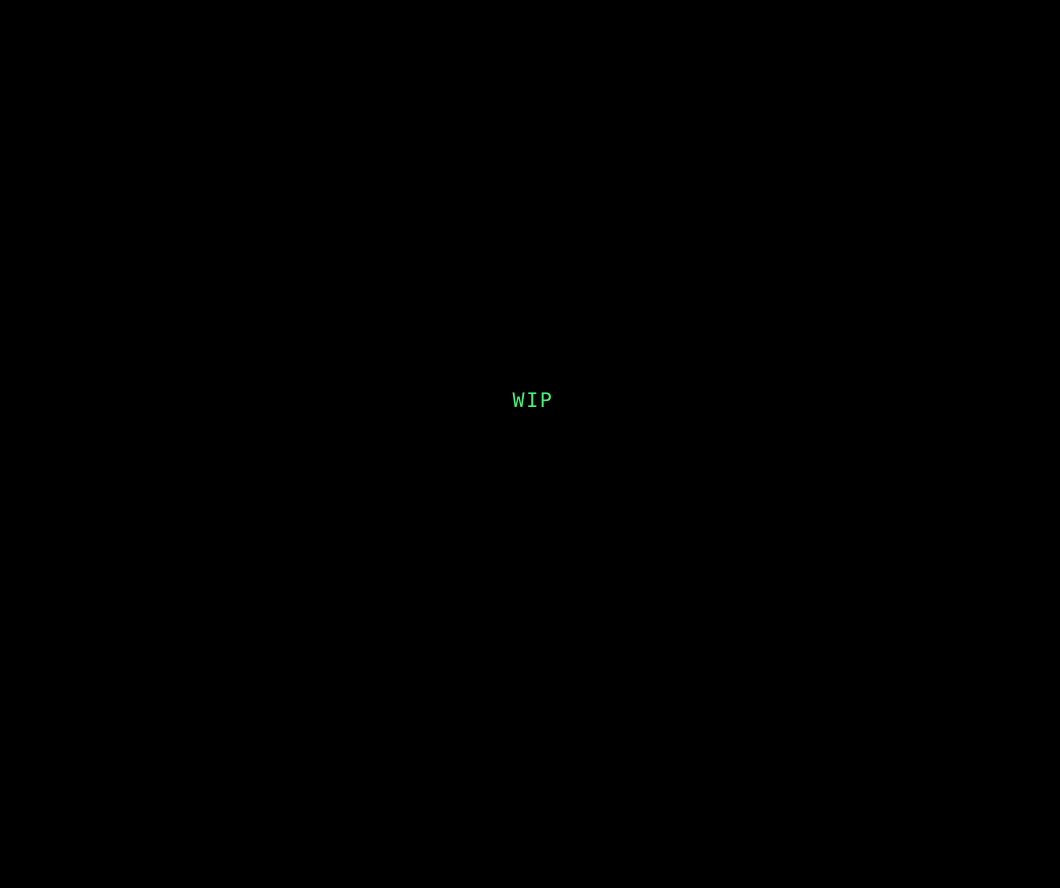
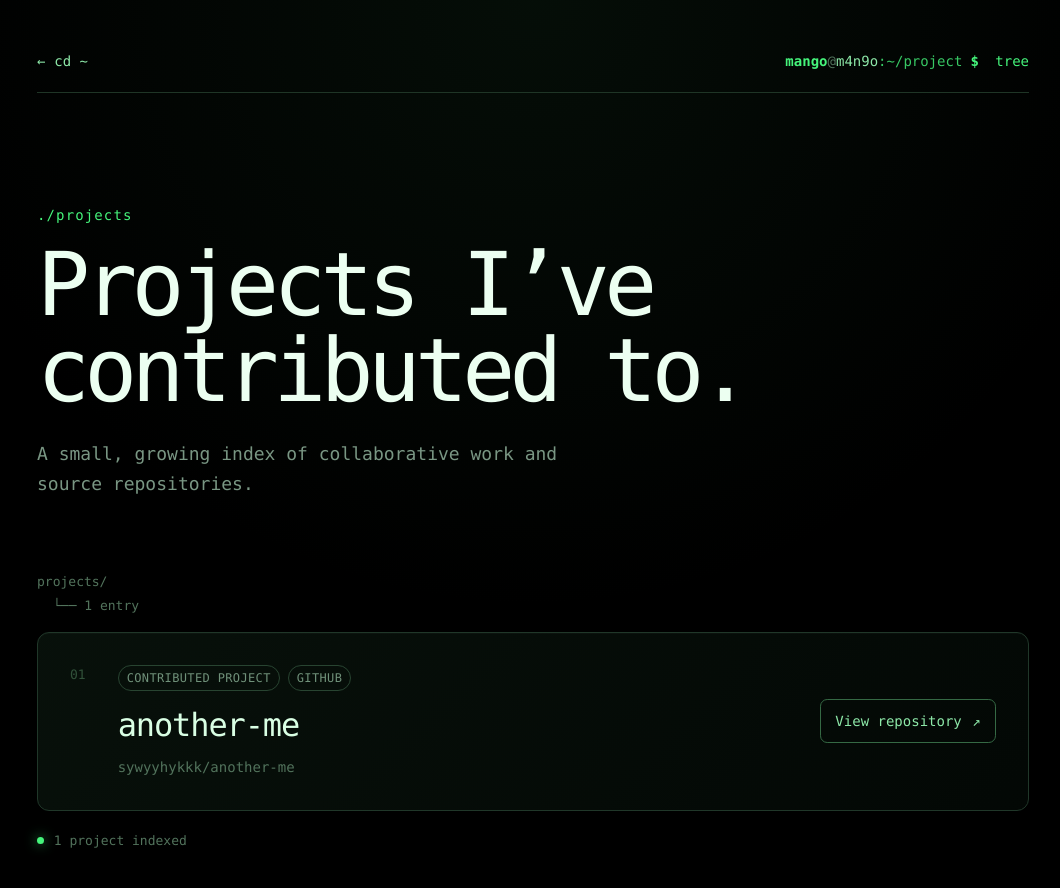
Before and after one commit to sywyyhykkk/m4n9o, a Nuxt app: page /project in a window 1280 px wide. Shown: the top 888 px of the page, without its empty margins (107-1167 px from the left). Before the commit the page ends 800 px from the top, so only its background shows below. Built offline with nearby package versions, Linux system fonts and the light colour scheme.

Commit message:
feat: add terminal-inspired projects page

```diff
--- /dev/null
+++ b/app/data/projects.ts
@@ -0,0 +1,15 @@
+export interface Project {
+  name: string
+  repository: string
+  role: string
+  url: `https://github.com/${string}`
+}
+
+export const projects: Project[] = [
+  {
+    name: 'another-me',
+    repository: 'sywyyhykkk/another-me',
+    role: 'Contributed project',
+    url: 'https://github.com/sywyyhykkk/another-me',
+  },
+]
--- /dev/null
+++ b/app/pages/project.vue
@@ -0,0 +1,348 @@
+<script setup lang="ts">
+import { projects } from '~/data/projects'
+
+useSeoMeta({
+  title: 'Projects — M4N9O',
+  description: 'Projects and open-source work contributed to by Mango.',
+  ogTitle: 'Projects — M4N9O',
+  ogDescription: 'Projects and open-source work contributed to by Mango.',
+})
+</script>
+
+<template>
+  <main class="projects-page">
+    <section class="projects-shell" aria-labelledby="projects-title">
+      <header class="projects-header">
+        <NuxtLink class="projects-home" to="/">
+          <span aria-hidden="true">←</span>
+          cd ~
+        </NuxtLink>
+
+        <p class="projects-command" aria-hidden="true">
+          <span class="projects-command__user">mango</span><span class="projects-command__muted">@</span><span class="projects-command__host">m4n9o</span><span class="projects-command__path">:~/project</span>
+          <span class="projects-command__symbol">$</span>
+          tree
+        </p>
+      </header>
+
+      <div class="projects-intro">
+        <p class="projects-eyebrow">
+          ./projects
+        </p>
+        <h1 id="projects-title">
+          Projects I’ve contributed to.
+        </h1>
+        <p>
+          A small, growing index of collaborative work and source repositories.
+        </p>
+      </div>
+
+      <div class="projects-tree" aria-hidden="true">
+        <span>projects/</span>
+        <span>└── {{ projects.length }} entr{{ projects.length === 1 ? 'y' : 'ies' }}</span>
+      </div>
+
+      <ol class="projects-list">
+        <li v-for="(project, index) in projects" :key="project.repository">
+          <article class="project-card">
+            <div class="project-card__index" aria-hidden="true">
+              {{ String(index + 1).padStart(2, '0') }}
+            </div>
+
+            <div class="project-card__body">
+              <div class="project-card__meta">
+                <span>{{ project.role }}</span>
+                <span>GitHub</span>
+              </div>
+
+              <h2>{{ project.name }}</h2>
+              <code>{{ project.repository }}</code>
+            </div>
+
+            <a
+              class="project-card__link"
+              :href="project.url"
+              target="_blank"
+              rel="noopener noreferrer"
+              :aria-label="`Open ${project.name} on GitHub in a new tab`"
+            >
+              View repository
+              <span aria-hidden="true">↗</span>
+            </a>
+          </article>
+        </li>
+      </ol>
+
+      <footer class="projects-footer">
+        <span class="projects-footer__status" aria-hidden="true" />
+        {{ projects.length }} project{{ projects.length === 1 ? '' : 's' }} indexed
+      </footer>
+    </section>
+  </main>
+</template>
+
+<style scoped>
+.projects-page {
+  min-height: 100dvh;
+  padding: clamp(1.25rem, 4vw, 3.5rem);
+  background:
+    radial-gradient(circle at 50% 0%, rgb(28 76 42 / 0.18), transparent 38rem),
+    #000;
+  color: #d9ffe4;
+}
+
+.projects-shell {
+  width: min(100%, 62rem);
+  margin: 0 auto;
+}
+
+.projects-header {
+  display: flex;
+  align-items: center;
+  justify-content: space-between;
+  gap: 1.5rem;
+  padding-bottom: 1.25rem;
+  border-bottom: 1px solid #1f3526;
+  font-size: 0.875rem;
+}
+
+.projects-home {
+  display: inline-flex;
+  align-items: center;
+  gap: 0.55rem;
+  color: #8de8a8;
+  text-decoration: none;
+}
+
+.projects-home:hover,
+.projects-home:focus-visible {
+  color: #d9ffe4;
+}
+
+.projects-home:focus-visible,
+.project-card__link:focus-visible {
+  border-radius: 0.2rem;
+  outline: 2px solid #45f47b;
+  outline-offset: 4px;
+}
+
+.projects-command {
+  margin: 0;
+  color: #45f47b;
+  white-space: nowrap;
+}
+
+.projects-command__user,
+.projects-command__symbol {
+  color: #45f47b;
+  font-weight: 650;
+}
+
+.projects-command__muted {
+  color: #52735c;
+}
+
+.projects-command__host {
+  color: #8de8a8;
+}
+
+.projects-command__path {
+  color: #38c864;
+}
+
+.projects-command__symbol {
+  margin: 0 0.5rem;
+}
+
+.projects-intro {
+  max-width: 48rem;
+  padding: clamp(3rem, 9vw, 7rem) 0 clamp(2.5rem, 6vw, 4.5rem);
+}
+
+.projects-eyebrow {
+  margin: 0 0 1rem;
+  color: #45f47b;
+  font-size: 0.875rem;
+  letter-spacing: 0.08em;
+}
+
+.projects-intro h1 {
+  margin: 0;
+  color: #ecfff1;
+  font-size: clamp(2.3rem, 7vw, 5.5rem);
+  font-weight: 560;
+  letter-spacing: -0.065em;
+  line-height: 0.98;
+}
+
+.projects-intro > p:last-child {
+  max-width: 37rem;
+  margin: 1.5rem 0 0;
+  color: #799683;
+  font-size: clamp(1rem, 2vw, 1.125rem);
+  line-height: 1.7;
+}
+
+.projects-tree {
+  display: grid;
+  gap: 0.3rem;
+  margin-bottom: 1rem;
+  color: #52735c;
+  font-size: 0.8125rem;
+  line-height: 1.5;
+}
+
+.projects-tree span:last-child {
+  padding-left: 1rem;
+}
+
+.projects-list {
+  display: grid;
+  gap: 1rem;
+  margin: 0;
+  padding: 0;
+  list-style: none;
+}
+
+.project-card {
+  display: grid;
+  grid-template-columns: auto minmax(0, 1fr) auto;
+  align-items: center;
+  gap: clamp(1rem, 3vw, 2rem);
+  min-height: 10rem;
+  padding: clamp(1.25rem, 3vw, 2rem);
+  border: 1px solid #203729;
+  border-radius: 0.75rem;
+  background: linear-gradient(135deg, rgb(8 17 11 / 0.96), rgb(3 8 5 / 0.96));
+  box-shadow: inset 0 1px rgb(255 255 255 / 0.025);
+  transition:
+    border-color 160ms ease,
+    transform 160ms ease,
+    box-shadow 160ms ease;
+}
+
+.project-card:hover {
+  border-color: #376e48;
+  transform: translateY(-2px);
+  box-shadow:
+    inset 0 1px rgb(255 255 255 / 0.04),
+    0 1.25rem 3rem rgb(0 0 0 / 0.35);
+}
+
+.project-card__index {
+  color: #31513a;
+  font-size: 0.8125rem;
+  align-self: start;
+}
+
+.project-card__meta {
+  display: flex;
+  flex-wrap: wrap;
+  gap: 0.5rem;
+  margin-bottom: 0.65rem;
+}
+
+.project-card__meta span {
+  padding: 0.2rem 0.5rem;
+  border: 1px solid #284431;
+  border-radius: 999px;
+  color: #70917a;
+  font-size: 0.75rem;
+  letter-spacing: 0.03em;
+  text-transform: uppercase;
+}
+
+.project-card h2 {
+  margin: 0;
+  color: #d9ffe4;
+  font-size: clamp(1.35rem, 3vw, 2rem);
+  font-weight: 580;
+  letter-spacing: -0.035em;
+}
+
+.project-card code {
+  display: block;
+  margin-top: 0.45rem;
+  color: #52735c;
+  font-family: inherit;
+  font-size: 0.875rem;
+}
+
+.project-card__link {
+  display: inline-flex;
+  align-items: center;
+  justify-content: center;
+  gap: 0.65rem;
+  min-height: 2.75rem;
+  padding: 0.65rem 0.9rem;
+  border: 1px solid #356944;
+  border-radius: 0.45rem;
+  color: #8de8a8;
+  font-size: 0.875rem;
+  text-decoration: none;
+  white-space: nowrap;
+  transition:
+    background-color 140ms ease,
+    color 140ms ease;
+}
+
+.project-card__link:hover {
+  background: #45f47b;
+  color: #031006;
+}
+
+.projects-footer {
+  display: flex;
+  align-items: center;
+  gap: 0.6rem;
+  padding-top: 1.25rem;
+  color: #52735c;
+  font-size: 0.8125rem;
+}
+
+.projects-footer__status {
+  width: 0.45rem;
+  height: 0.45rem;
+  border-radius: 50%;
+  background: #45f47b;
+  box-shadow: 0 0 0.75rem rgb(69 244 123 / 0.7);
+}
+
+@media (max-width: 620px) {
+  .projects-page {
+    padding: 1.25rem 1rem 2rem;
+  }
+
+  .projects-header {
+    align-items: flex-start;
+    flex-direction: column;
+    gap: 0.85rem;
+  }
+
+  .projects-command {
+    max-width: 100%;
+    overflow: hidden;
+    text-overflow: ellipsis;
+  }
+
+  .projects-intro {
+    padding: 3.5rem 0 3rem;
+  }
+
+  .project-card {
+    grid-template-columns: auto minmax(0, 1fr);
+  }
+
+  .project-card__link {
+    grid-column: 1 / -1;
+    margin-top: 0.5rem;
+  }
+}
+
+@media (prefers-reduced-motion: reduce) {
+  .project-card,
+  .project-card__link {
+    transition: none;
+  }
+}
+</style>
```
